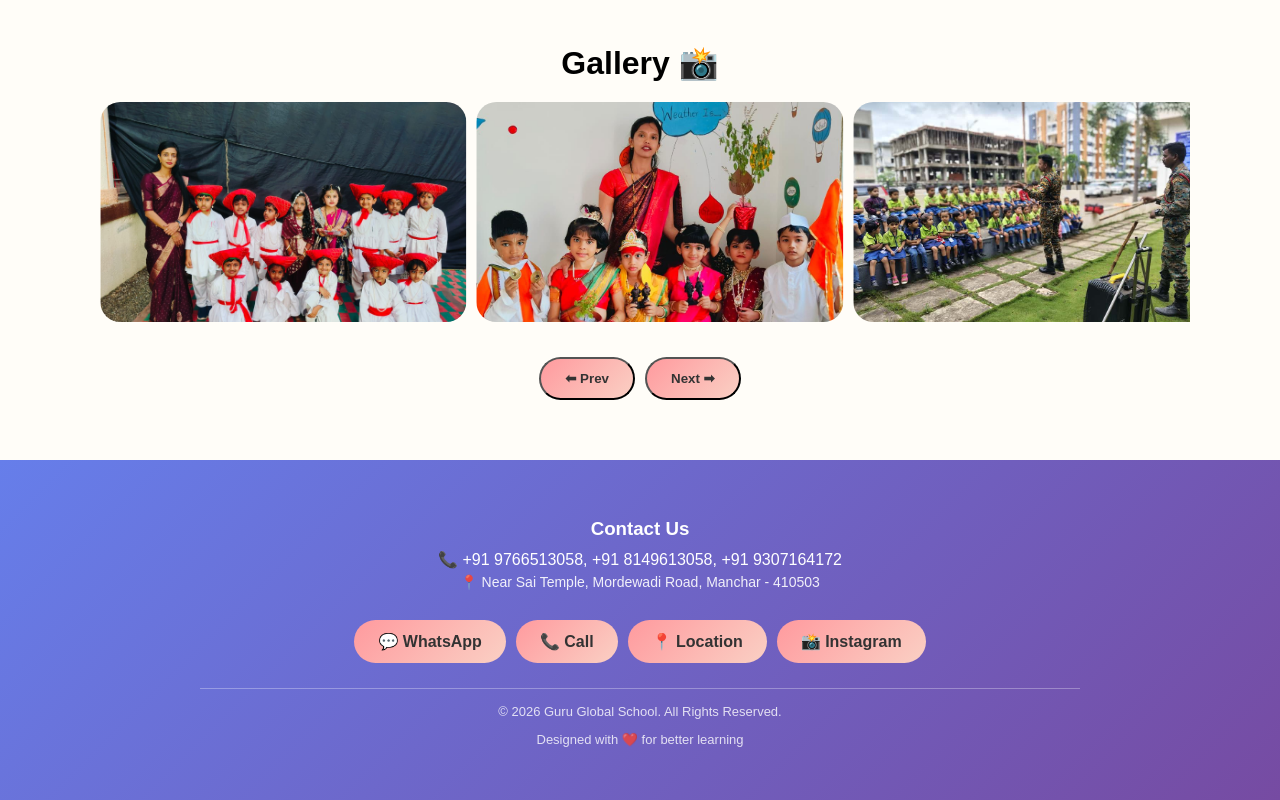
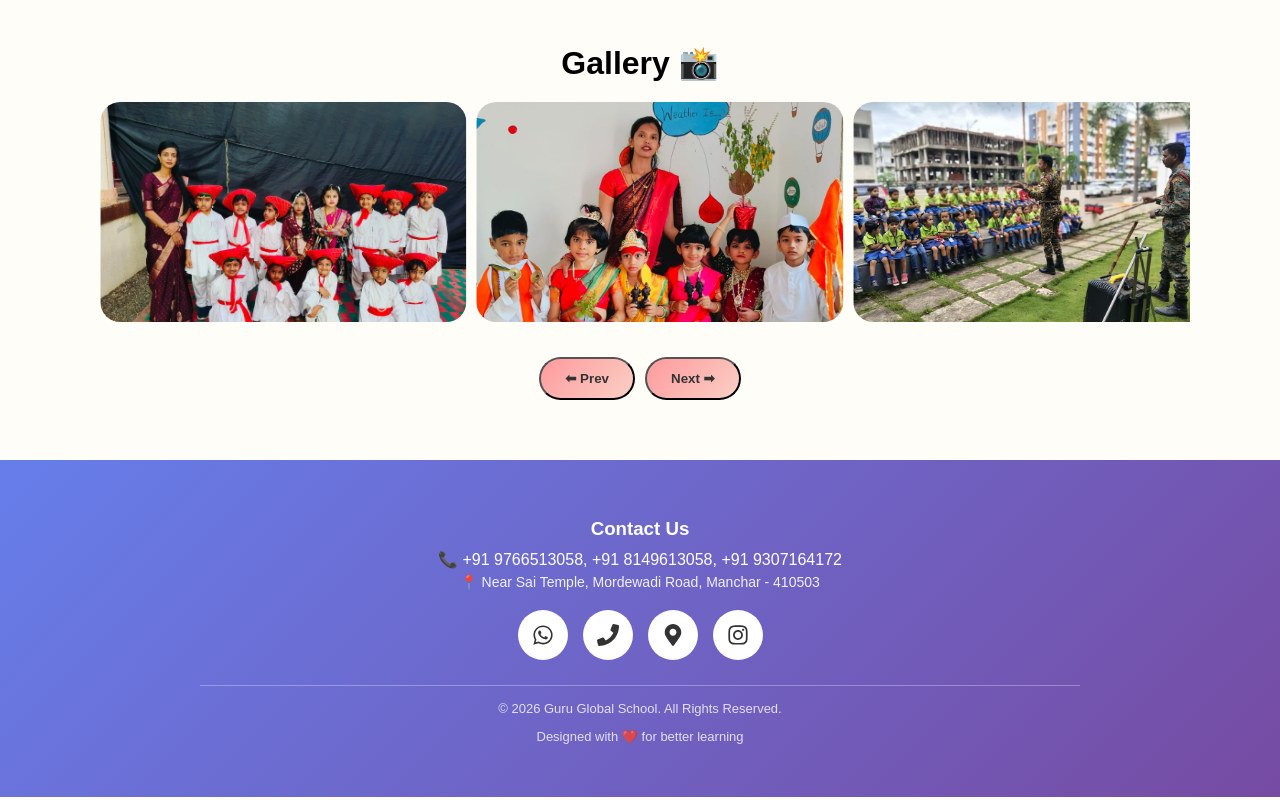
Before and after one commit to Shubs2802/preschool-site, a React (Vite) app: page / in a window 1280 px wide. Shown: the part 1622-2422 px from the top of the page. Built offline with nearby package versions, Linux system fonts and the light colour scheme.

Commit message:
added real icon using react icon

```diff
--- a/package.json
+++ b/package.json
@@ -11,7 +11,8 @@
   },
   "dependencies": {
     "react": "^19.2.4",
-    "react-dom": "^19.2.4"
+    "react-dom": "^19.2.4",
+    "react-icons": "^5.6.0"
   },
   "devDependencies": {
     "@eslint/js": "^9.39.4",
--- a/src/App.css
+++ b/src/App.css
@@ -269,3 +269,29 @@ img:hover {
     pointer-events: auto;
   }
 }
+.icon-row {
+  margin-top: 20px;
+  display: flex;
+  justify-content: center;
+  gap: 15px;
+}
+
+/* Icon buttons */
+.icon-btn {
+  width: 50px;
+  height: 50px;
+  background: white;
+  color: #333;
+  border-radius: 50%;
+  display: flex;
+  align-items: center;
+  justify-content: center;
+  font-size: 22px;
+  text-decoration: none;
+  transition: all 0.3s ease;
+}
+
+/* Hover */
+.icon-btn:hover {
+  transform: scale(1.15) rotate(5deg);
+}
--- a/src/components/Contact.jsx
+++ b/src/components/Contact.jsx
@@ -1,4 +1,5 @@
 import { WHATSAPP_LINK } from "../config";
+import { FaWhatsapp, FaInstagram, FaPhone, FaMapMarkerAlt } from "react-icons/fa";
 
 function Contact() {
   return (
@@ -22,40 +23,32 @@ function Contact() {
           📍 Near Sai Temple, Mordewadi Road, Manchar - 410503
         </p>
 
-        {/* Buttons */}
-        <div
-  style={{
-    marginTop: "15px",
-    display: "flex",
-    justifyContent: "center",
-    gap: "10px",
-    flexWrap: "wrap",
-  }}
->
-  <a href={WHATSAPP_LINK} className="btn">
-    💬 WhatsApp
+        {/* Icon Buttons */}
+        <div className="icon-row">
+          <a href={WHATSAPP_LINK} className="icon-btn whatsapp">
+            <FaWhatsapp />
           </a>
 
-  <a href="tel:+919766513058" className="btn">
-    📞 Call
+          <a href="tel:+919766513058" className="icon-btn call">
+            <FaPhone />
           </a>
 
           <a
             href="https://maps.app.goo.gl/ve2i6tnq4MaoRs6v9"
             target="_blank"
             rel="noopener noreferrer"
-    className="btn"
+            className="icon-btn location"
           >
-    📍 Location
+            <FaMapMarkerAlt />
           </a>
 
           <a
             href="https://www.instagram.com/guru_global_school_manchar?igsh=Y2x5cmZrMXJ0amhu"
             target="_blank"
             rel="noopener noreferrer"
-    className="btn"
+            className="icon-btn insta"
           >
-    📸 Instagram
+            <FaInstagram />
           </a>
         </div>
 
--- a/src/components/Hero.jsx
+++ b/src/components/Hero.jsx
@@ -1,4 +1,5 @@
 import { WHATSAPP_LINK } from "../config";
+import { FaWhatsapp, FaInstagram, FaPhone, FaMapMarkerAlt } from "react-icons/fa";
 
 function Hero() {
   return (
```
Also changed, not shown: 1 other file (tests, documents, lock files or other folders). Lines whose indentation alone changed are shown as unchanged.
